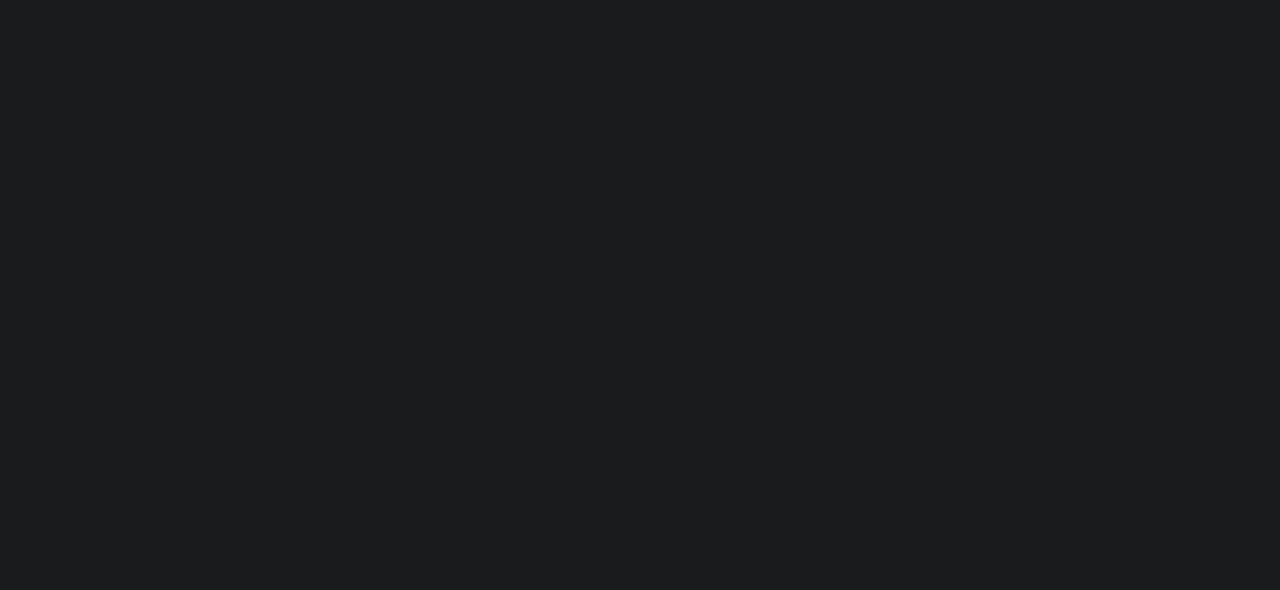
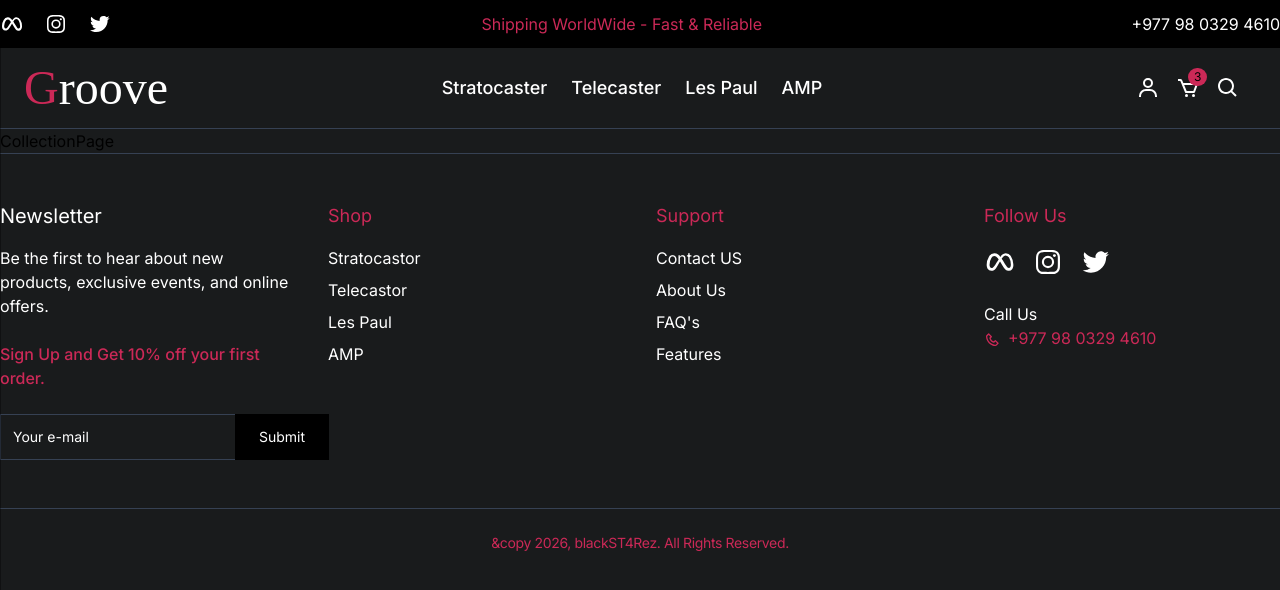
Before and after one commit to blackST4Rez/Ecommerce-Website, a React (Vite) app in the folder Frontend/: page /collections/all in a window 1280 px wide. Before the commit this address had no page. Shown: the top 590 px of the page. Built offline with nearby package versions, Linux system fonts and the light colour scheme; a web font is replaced by a local one.

Commit message:
Skeleton for the Stratocastor page has beenadded.

```diff
--- a/Frontend/src/App.jsx
+++ b/Frontend/src/App.jsx
@@ -5,6 +5,7 @@
 import Home from './components/Pages/Home'
 import Register from './components/Pages/Register'
 import Profile from './components/Pages/Profile'
+import CollectionPage from './components/Pages/CollectionPage'
 
 const App = () => {
   return (
@@ -16,6 +17,7 @@
           <Route path='login' element={<Login />} />
           <Route path='register' element={<Register />} />
           <Route path='profile' element={<Profile />} />
+          <Route path='collections/:collection' element={<CollectionPage />} />
         </Route>
       </Routes>
     </BrowserRouter>
--- a/Frontend/src/components/Common/Navbar.jsx
+++ b/Frontend/src/components/Common/Navbar.jsx
@@ -27,7 +27,7 @@
             </div>
 
             <div className="hidden md:flex space-x-6 mr-10">
-                <Link to='#' className="text-white hover:text-[#CB2957] text-lg font-medium transition-all ease-in-out duration-300">
+                <Link to='/collections/all' className="text-white hover:text-[#CB2957] text-lg font-medium transition-all ease-in-out duration-300">
                     Stratocaster
                 </Link>
                 <Link to='#' className="text-white hover:text-[#CB2957] text-lg font-medium transition-all ease-in-out duration-300">
--- /dev/null
+++ b/Frontend/src/components/Pages/CollectionPage.jsx
@@ -0,0 +1,9 @@
+
+
+const CollectionPage = () => {
+    return (
+        <div>CollectionPage</div>
+    )
+}
+
+export default CollectionPage
```
